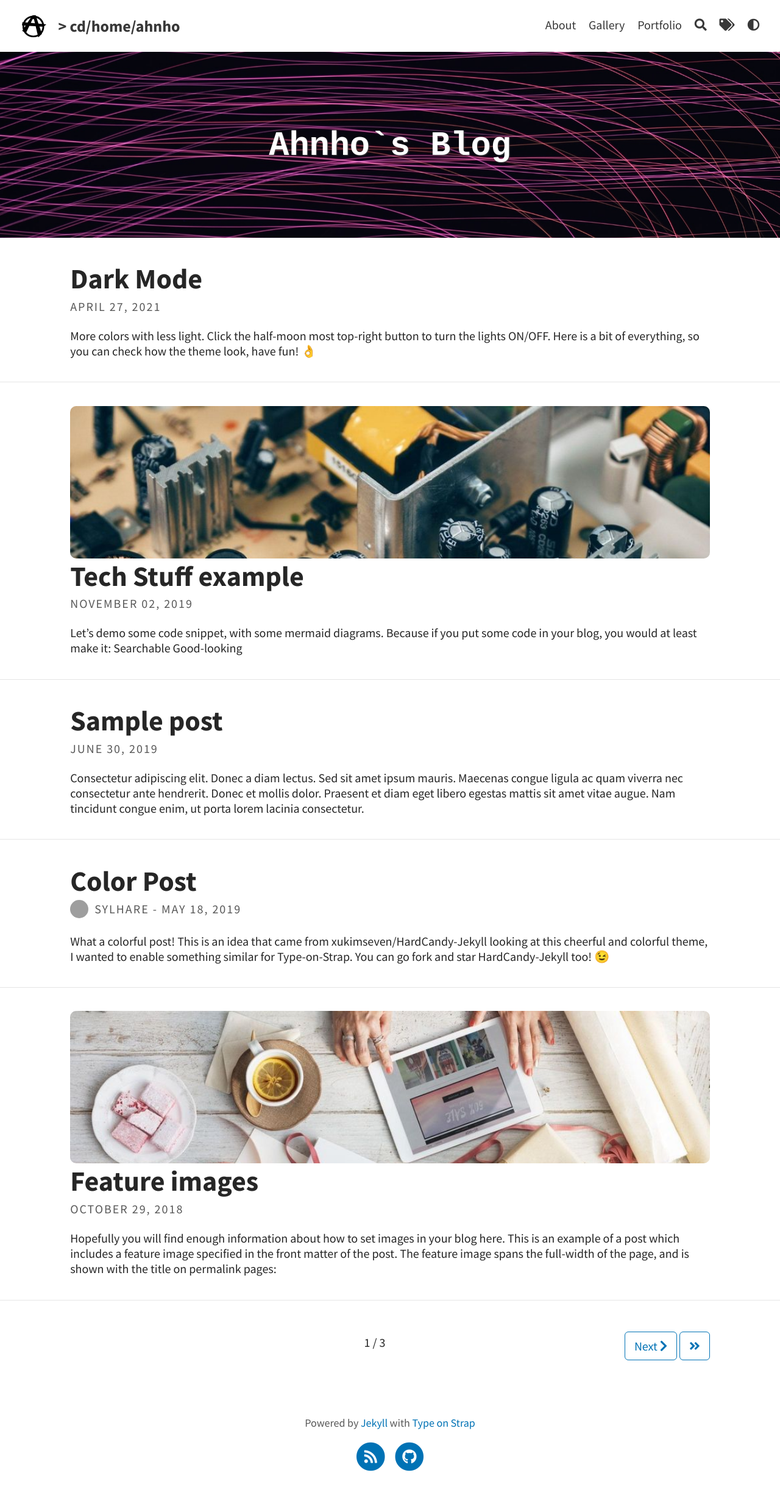
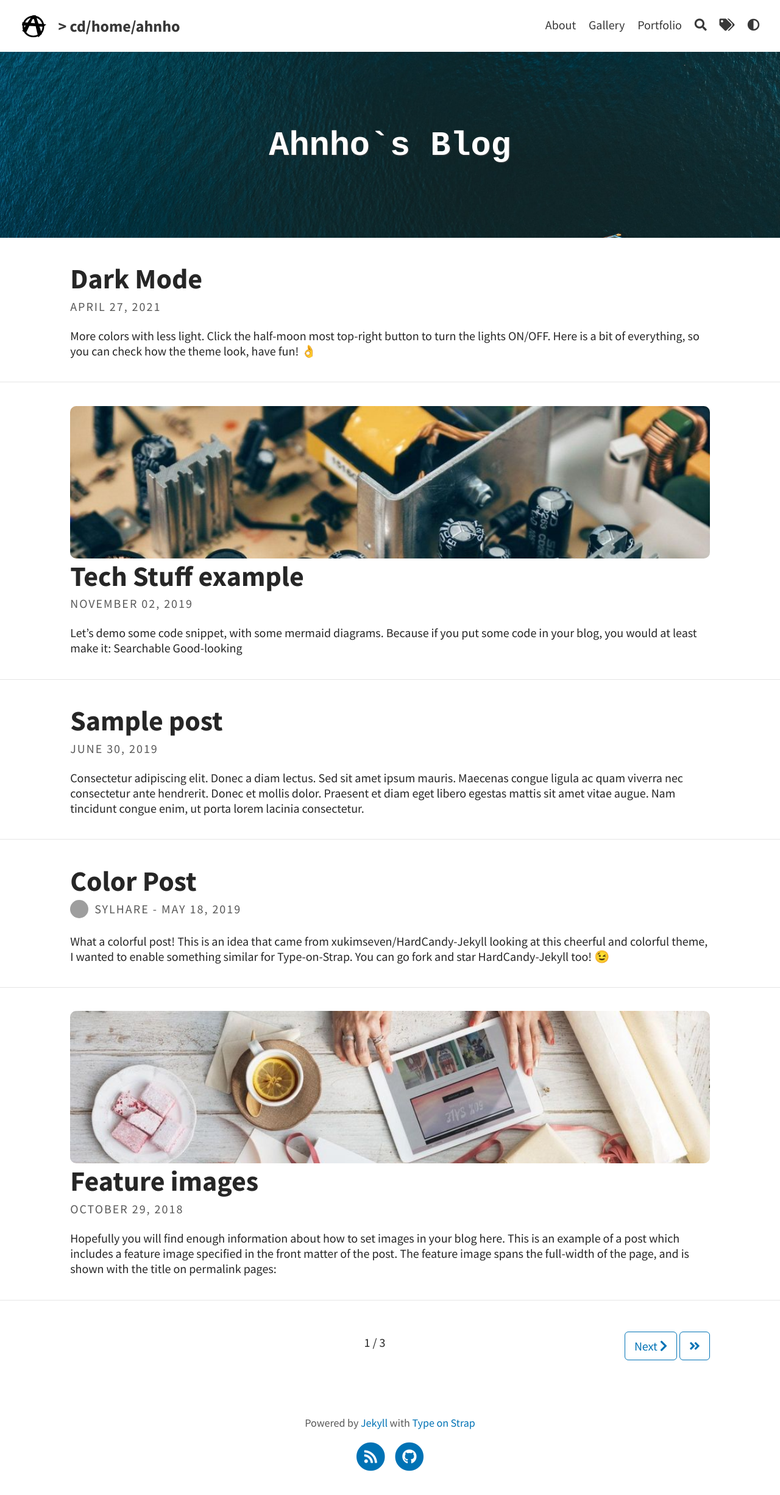
Before and after one commit to Ahnho/Ahnho.github.io, a Jekyll site: the page built from index.html, in a window 1280 px wide. Shown: the whole page at 61% size. Built offline with Jekyll 4.4.1, drawn with Linux system fonts in a browser that asks for light colours; the list of posts is cut into pages by our own code; grey boxes are pictures that could not be loaded.

Commit message:
update_config

```diff
--- a/_config.yml
+++ b/_config.yml
@@ -10,7 +10,7 @@ favicon: image/A.svg                            # Icon displayed in the tab
 
 # Header and footer text
 header_text: <code>Ahnho`s Blog</code>  # Change Blog header text
-header_feature_image: image/header/hei.jpg
+header_feature_image: image/header/leg.jpg
 header_feature_image_responsive: true
 footer_text: >
   Powered by <a href="https://jekyllrb.com/">Jekyll</a> with <a href="https://github.com/sylhare/Type-on-Strap">Type on Strap</a>
```
